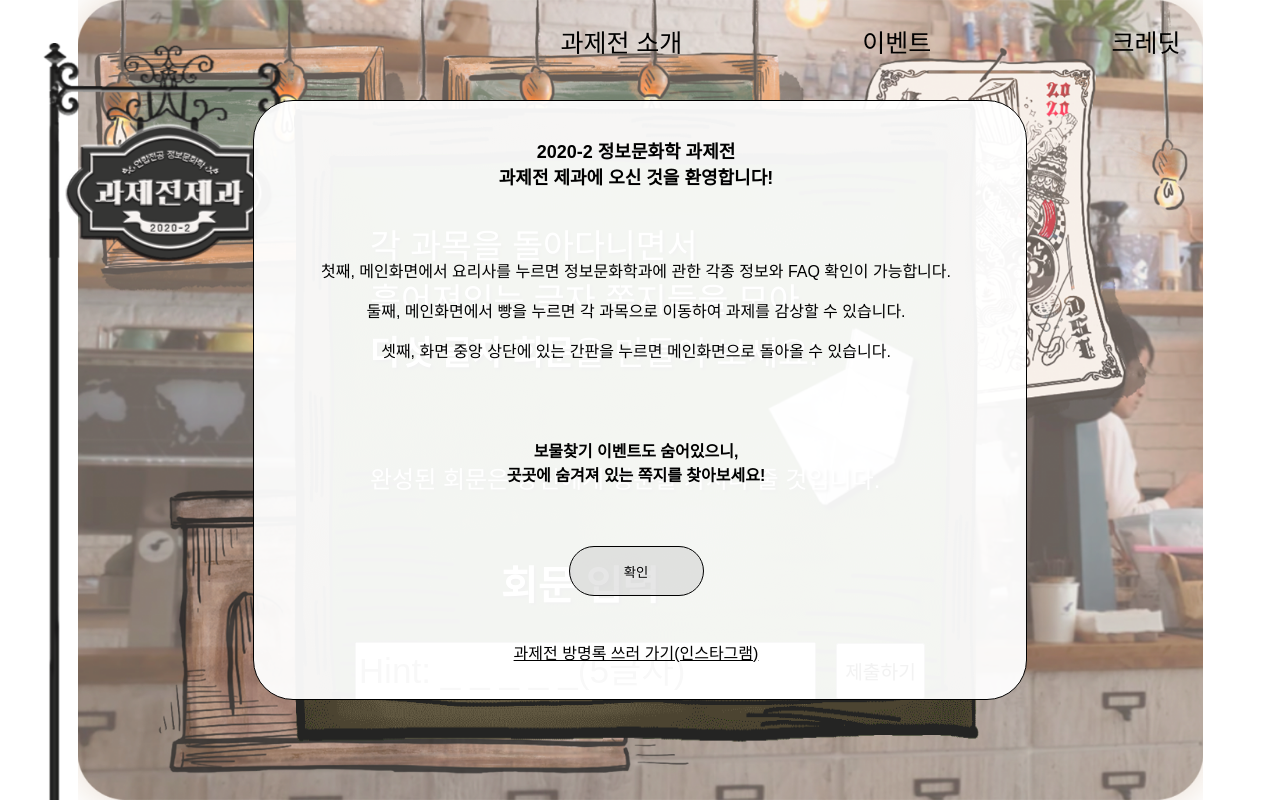
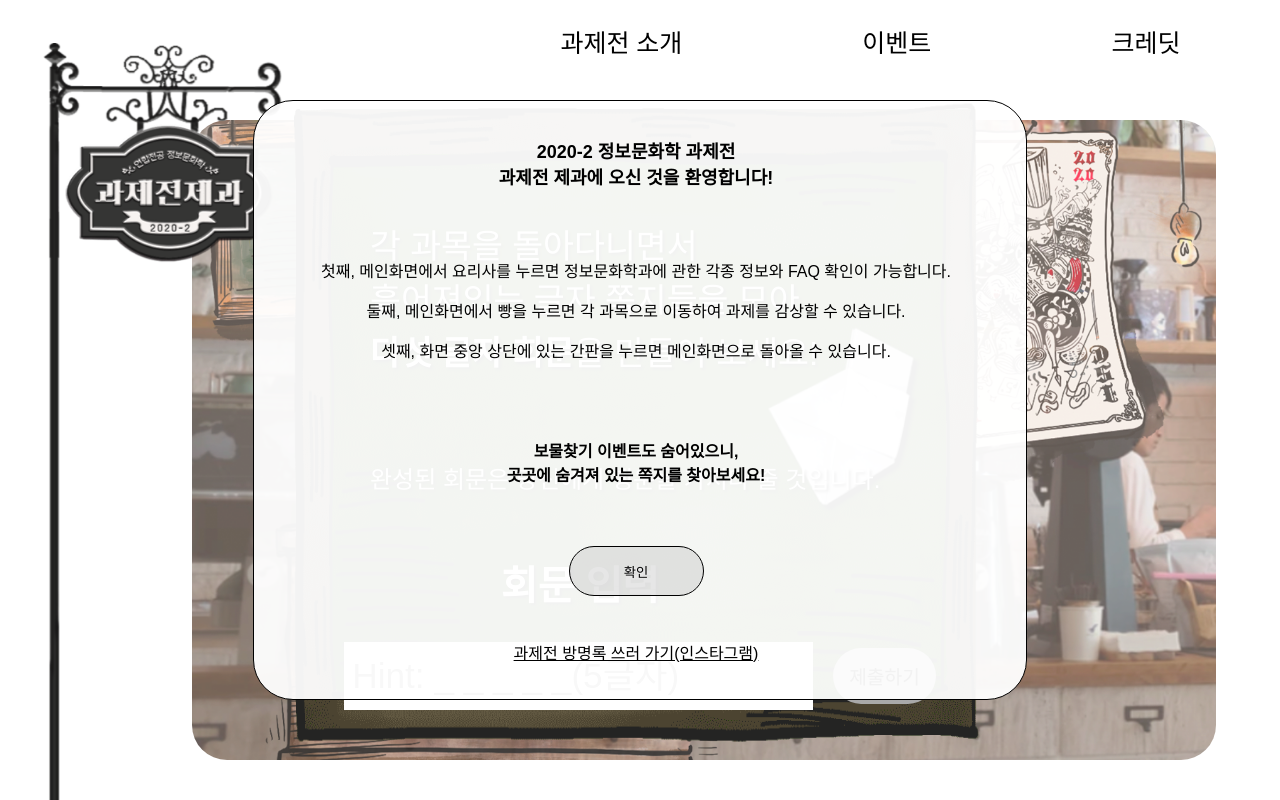
Before and after one commit to isc-exhibition/exhibition-web, a React (Create React App) app: page /event in a window 1280 px wide. Built offline with nearby package versions, Linux system fonts and the light colour scheme.

Commit message:
:art: change background on event page

```diff
--- a/src/components/LogoStand/LogoStand.module.scss
+++ b/src/components/LogoStand/LogoStand.module.scss
@@ -11,6 +11,6 @@
         height: 100%;
         max-height: 100%;
         width: auto;
-        z-index: 100;
+        z-index: 120;
     }
 }
--- a/src/pages/EventPage/EventPage.module.scss
+++ b/src/pages/EventPage/EventPage.module.scss
@@ -3,7 +3,6 @@
     height: 100%;
     position: absolute;
     top:0%;
-
     overflow: hidden;
     display: flex;
     flex-direction: column;
@@ -16,9 +15,7 @@
     height: auto;
     top: 50%;
     right: -8%;
-
 }
-
 
 .TextContainer{
     height: 40vh;
@@ -34,7 +31,6 @@
     font-weight: bold;
     font-size: 2.25rem;
     text-shadow: 4px 4px 4px black;
-
 }
 
 .EventContent{
@@ -42,8 +38,6 @@ margin: 0;
 color: white;
 font-size: 1.3em;
 text-shadow: 2px 2px 3px black;
-
-
 }
 
 .EventFiveLetter{
@@ -52,7 +46,6 @@ text-shadow: 2px 2px 3px black;
     font-weight: bold;
     font-size: 1.3rem;
     text-shadow: 2px 2px 3px black;
-
 }
 
 .EventBoard {
@@ -63,11 +56,15 @@ text-shadow: 2px 2px 3px black;
     background-repeat: no-repeat;
     background-position: center;
     margin :0;
-
     display: flex;
     flex-direction: column;
     align-items: center;
     justify-content: space-evenly;
+
+    input {
+        border: none;
+        padding: 8px;
+    }
 }
 
 .BoardTitle{
@@ -81,11 +78,15 @@ text-shadow: 2px 2px 3px black;
 .EventButton {
     height: 5vh;
     width: 40vw;
-    padding: 0;
+    border-radius: 30px;
+    border: none;
+    background-color: rgba(169, 169, 169, 1);
 }
 
 input {
     font-size: 1.5rem;
+    border: none;
+    padding: 8px;
 }
 
 
@@ -96,7 +97,6 @@ input {
         height: 100vh;
         position: absolute;
         top: 0%;
-
         display: flex;
         flex-direction: column;
         justify-content: center;
@@ -108,15 +108,14 @@ input {
         background-image: url(../../assets/DesktopBoard.png);
         height: auto;
         width: 60vw;
-
         background-size: 100% 100%;
         background-repeat: no-repeat;
         background-position: center;
-
         display: flex;
         flex-direction: column;
         align-items: center;
         justify-content: space-around;
+        z-index: 150;
 
     }
 
@@ -126,7 +125,6 @@ input {
         height: auto;
         top: 35%;
         right: 25%;
-
     }
 
 
@@ -136,15 +134,12 @@ input {
         height: auto;
         line-height: 1.6;
         transform: translateX(50px);
-
-
     }
 
     .DeskTopText {
         color: white;
         font-size: 2.1rem;
         text-shadow: 2px 2px 3px black;
-
     }
 
     .DeskTopText2 {
@@ -153,18 +148,15 @@ input {
         font-size: 1.5rem;
         text-shadow: 2px 2px 3px black;
         font-weight: normal
-
     }
 
     .DeskTopFiveLetter {
         font-weight: 900
-
     }
 
     .DeskTopInputContainer {
         width: 70vw;
         height: 30vh;
-
         display: flex;
         flex-direction: column;
         align-items: center;
@@ -178,7 +170,6 @@ input {
         margin: 30px  0;
         text-shadow: 2px 2px 3px black;
         transform: translateX(-60px);
-
     }
 
     .DeskTopInput {
@@ -187,19 +178,27 @@ input {
         justify-content: center;
         margin-bottom: 100px;
 
+        input {
+            border: none;
+            padding: 8px;
+        }
     }
 
     .DeskTopEventButton {
-        width: 7vw;
+        width: 8vw;
         height: 7vh;
         margin-left: 20px;
         font-size: 1.2rem;
-
+        border-radius: 30px;
+        border: none;
+        background-color: rgba(169, 169, 169, 1);
     }
 
     input {
         font-size: 2.2rem;
         line-height: 1.5;
+        border: none;
+        padding: 8px;
     }
 }
 
@@ -305,18 +304,37 @@ input {
         align-items: center;
         justify-content: center;
         margin-bottom: 100px;
-
     }
 
     .DeskTopEventButton {
         width: 10vw;
         height: 7vh;
         margin-left: 20px;
-
+        border-radius: 30px;
+        border: none;
+        background-color: rgba(169, 169, 169, 1);
     }
 
     input {
         font-size: 2.2rem;
         line-height: 1.5;
+        border: none;
+        padding: 8px;
     }
 }
+
+.desktopMainPageContainer {
+    position: absolute;
+    top: 15vh;
+    right: 5vw;
+    width: 80vw;
+    height: 80vh;
+    display: flex;
+    flex-direction: row;
+    justify-content: space-between;
+    align-items: flex-end;
+    background-position: center center;
+    background-size: cover;
+    background-repeat: no-repeat;
+    border-radius: 35px;
+  }
--- a/src/pages/EventPage/EventPage.tsx
+++ b/src/pages/EventPage/EventPage.tsx
@@ -3,15 +3,15 @@ import styles from './EventPage.module.scss';
 import UseMediaQuery from '../../customHooks/UseMediaQuery';
 import EventLetter from '../../assets/EventLetter.png';
 import BackgroundImage from '../../components/BackgroundImage/BackgroundImage';
-import MobilebackgroundImage from '../../assets/background/mobile_background.png';
-import DesktopbackgroundImage from '../../assets/background/desktop_background.png';
+import mobileBackgroundImage from '../../assets/background/mobile_background.png';
+import desktopBackgroundImage from '../../assets/background/desktop_background.png';
 
 let event;
 
 function EventPage() {
-  const isDeviceHeightHighAsIphone8Plus = UseMediaQuery('(max-width: 800px)');
+  const isDeviceWidthWideAsDesktop = UseMediaQuery('(max-width: 800px)');
 
-  if (isDeviceHeightHighAsIphone8Plus) {
+  if (isDeviceWidthWideAsDesktop) {
     event = (
       <div className={styles.EventPageContainer}>
         <div className={styles.TextContainer}>
@@ -76,9 +76,9 @@ function EventPage() {
   }
   return (
     <>
-      <BackgroundImage backgroundImageUrl={isDeviceHeightHighAsIphone8Plus
-        ? MobilebackgroundImage : DesktopbackgroundImage}
-      />
+      {!isDeviceWidthWideAsDesktop
+        ? <div className={styles.desktopMainPageContainer} style={{ backgroundImage: `url(${desktopBackgroundImage})` }} />
+        : <BackgroundImage backgroundImageUrl={mobileBackgroundImage} />}
       {event}
     </>
   );
```
